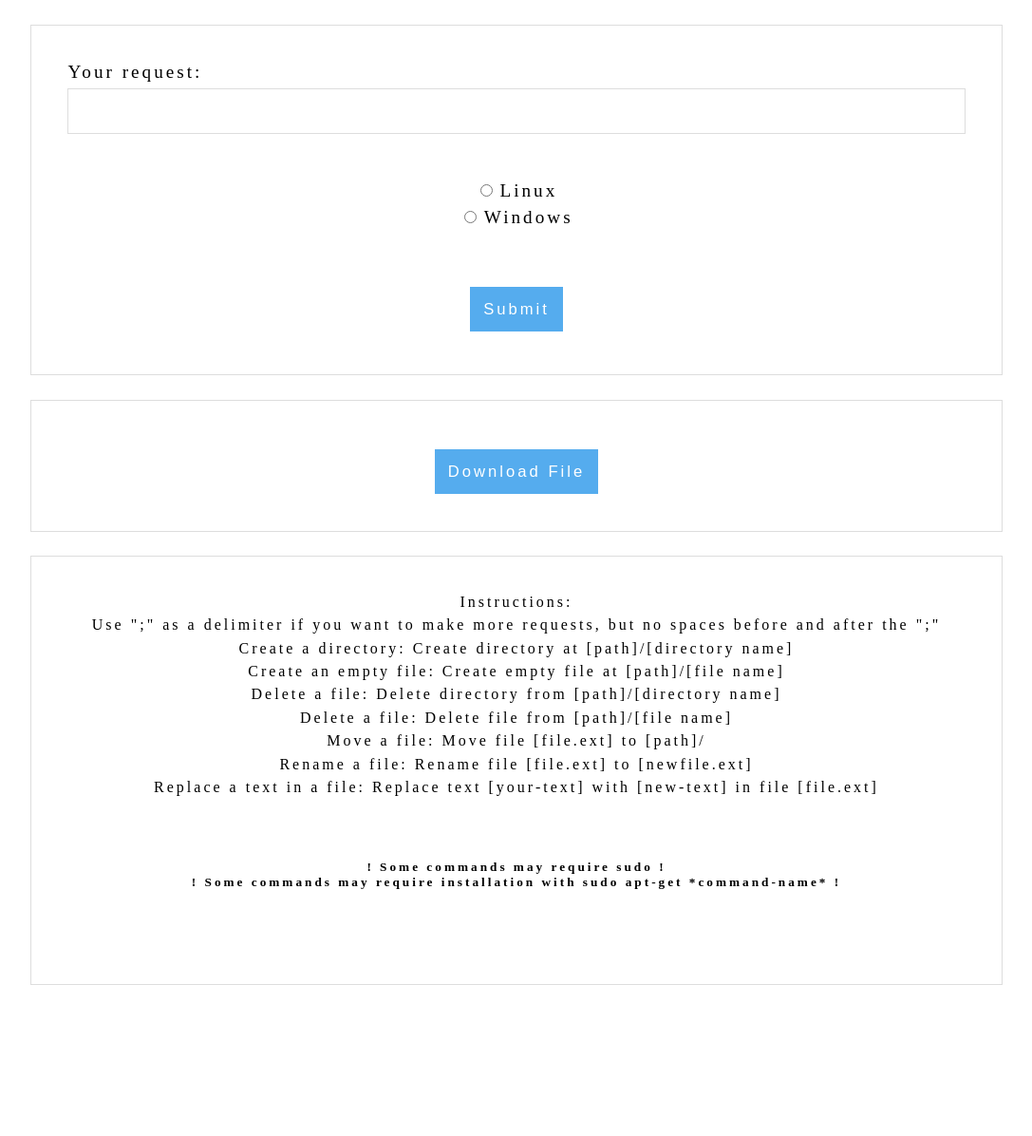
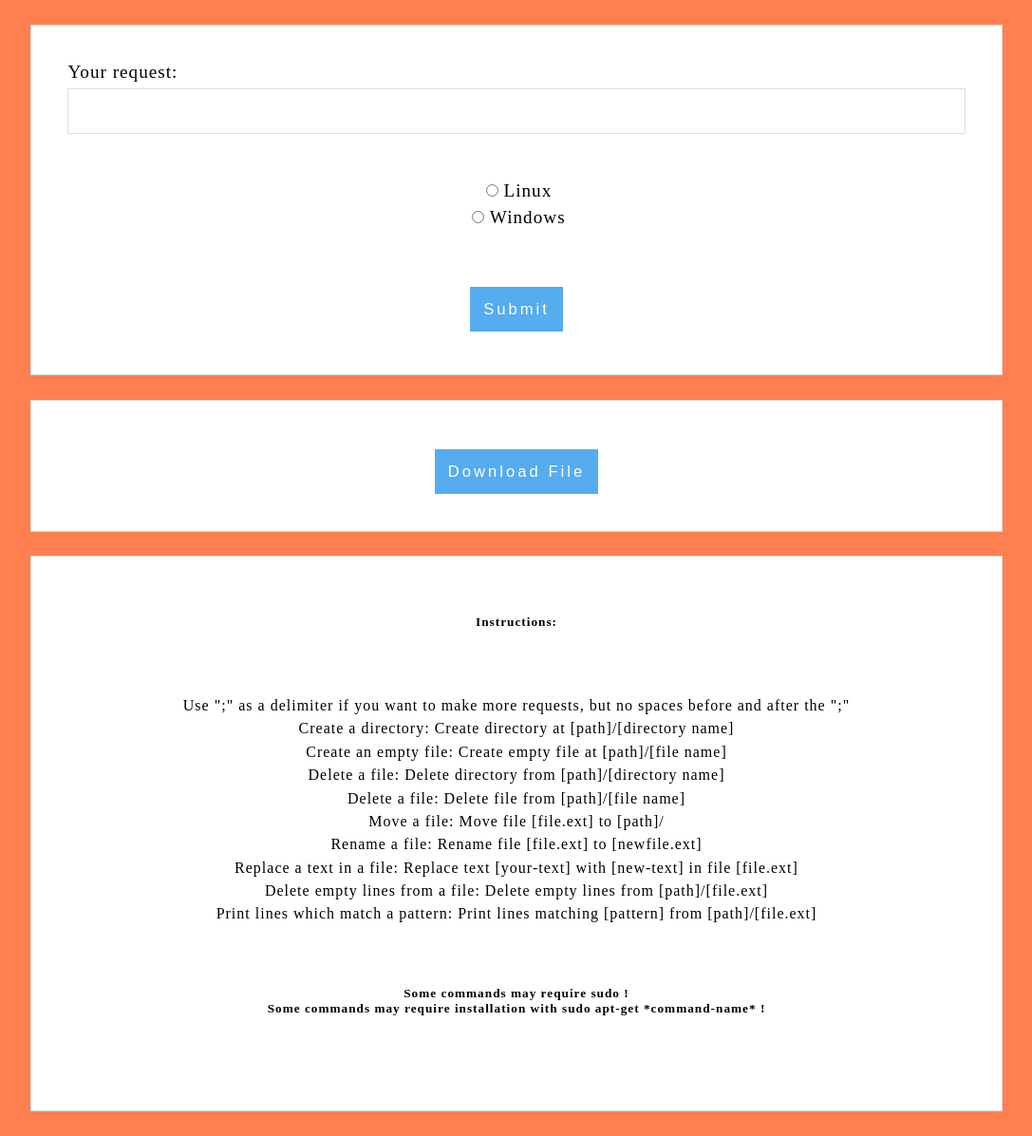
Before and after one commit to INGDevSchool-Project/Script-Maker, a Flask app: page / in a window 1280 px wide. Shown: the whole page at 95% size, without its empty margins (96-1183 px from the left). Before the commit the page ends 1037 px from the top, so only its background shows below. Run offline with Flask 2, Linux system fonts and the light colour scheme.

Commit message:
Am adaugat comenzile pentru stergere linii goale, print linii care contin anumite cuvinte si am schimbat culoarea de background

```diff
--- a/app.py
+++ b/app.py
@@ -46,7 +46,10 @@ def result():
                 name.append("mv " + (i.split(" ", 4)[2]) + " " + (i.split(" ", 4)[4]))
             if ((i.split(" ")[0] + " " + i.split(" ")[1]) == "Replace text"):
                 name.append("sed -i 's/" + (i.split(" ", 7)[2]) + "/" + (i.split(" ", 7)[4]) + "/g'" + " " + (i.split(" ", 7)[7]))
-
+            if ((i.split(" ")[0] + " " + i.split(" ")[1]) == "Delete empty"):
+                name.append("sed -i '/^$/d'" + " " + i.split(" ", 4)[4])
+            if ((i.split(" ")[0] + " " + i.split(" ")[1]) == "Print lines"):
+                name.append("awk '/" + i.split(" ",5)[3] +"/ {print}' " + i.split(" ",5)[5])
         length = len(name)
         session['script'] = name
         session['os'] = option
@@ -66,7 +69,11 @@ def result():
             if ((i.split(" ")[0] + " " + i.split(" ")[1]) == "Rename file"):
                 name.append("ren " + (i.split(" ", 4)[2]) + " " + (i.split(" ", 4)[4]))
             if ((i.split(" ")[0] + " " + i.split(" ")[1]) == "Replace text"):
-                name.append("gc " + (i.split(" ", 7)[7]) + " -replace " + "'" + (i.split(" ", 7)[2]) + "'" + "," + "'"+ (i.split(" ", 7)[4]) + "'" +"|" + "Out-File " + (i.split(" ", 7)[7]))
+                name.append("(gc " + (i.split(" ", 7)[7]) + ") " + "-replace " + "'" + (i.split(" ", 7)[2]) + "'" + ", " + "'"+ (i.split(" ", 7)[4]) + "'" +"|" + "Out-File " + (i.split(" ", 7)[7]))
+            if ((i.split(" ")[0] + " " + i.split(" ")[1]) == "Delete empty"):
+                name.append("(gc " + (i.split(" ",4)[4]) +") | ? {$_.trim() -ne ""} | set-content " + (i.split(" ",4)[4]))
+            if ((i.split(" ")[0] + " " + i.split(" ")[1]) == "Print lines"):
+                name.append("findstr " + i.split(" ", 5)[3] + " " + i.split(" ",5)[5])
 
         length = len(name)
         session['script'] = name
--- a/static/style.css
+++ b/static/style.css
@@ -4,7 +4,8 @@ html,body{
     list-style: none;
     box-sizing: border-box;
     font-family: 'Times New Roman';
-    letter-spacing: 3px;
+    letter-spacing: 1px;
+    background-color: coral;
 }
 
 
@@ -28,6 +29,7 @@ html,body{
 .grid{
     display: grid;
     grid-gap: 0.5vmax;
+    background-color: white;
 }
 
 
--- a/templates/index.html
+++ b/templates/index.html
@@ -62,7 +62,8 @@
         </form>
 
         <form class = "grid">
-           <center> Instructions: </center>
+           <h5><center> Instructions: </center></h5>
+            <br><br>
             <center>Use ";" as a delimiter if you want to make more requests, but no spaces before and after the ";"</center>
             <center> Create a directory: Create directory at [path]/[directory name]</center>
             <center> Create an empty file: Create empty file at [path]/[file name]</center>
@@ -71,8 +72,10 @@
             <center> Move a file: Move file [file.ext] to [path]/</center>
             <center> Rename a file: Rename file [file.ext] to [newfile.ext]</center>
             <center> Replace a text in a file: Replace text [your-text] with [new-text] in file [file.ext]</center>
-            <p><h5><center>! Some commands may require sudo ! </center>
-            <center>! Some commands may require installation with sudo apt-get *command-name* !</center> </h5></p>
+            <center> Delete empty lines from a file: Delete empty lines from [path]/[file.ext]</center>
+            <center> Print lines which match a pattern: Print lines matching [pattern] from [path]/[file.ext]</center>
+            <p><h5><center> Some commands may require sudo ! </center>
+            <center> Some commands may require installation with sudo apt-get *command-name* !</center> </h5></p>
         </form>
 
     </body>
```
